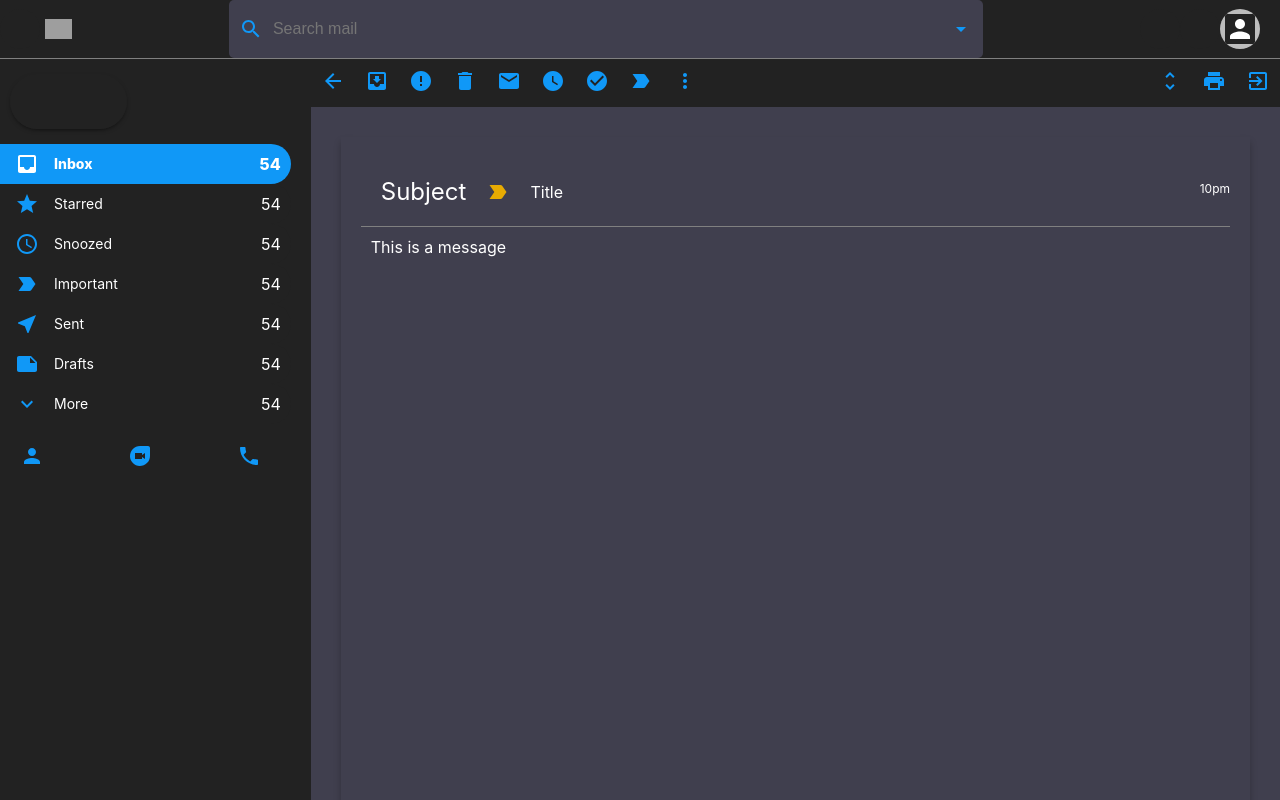
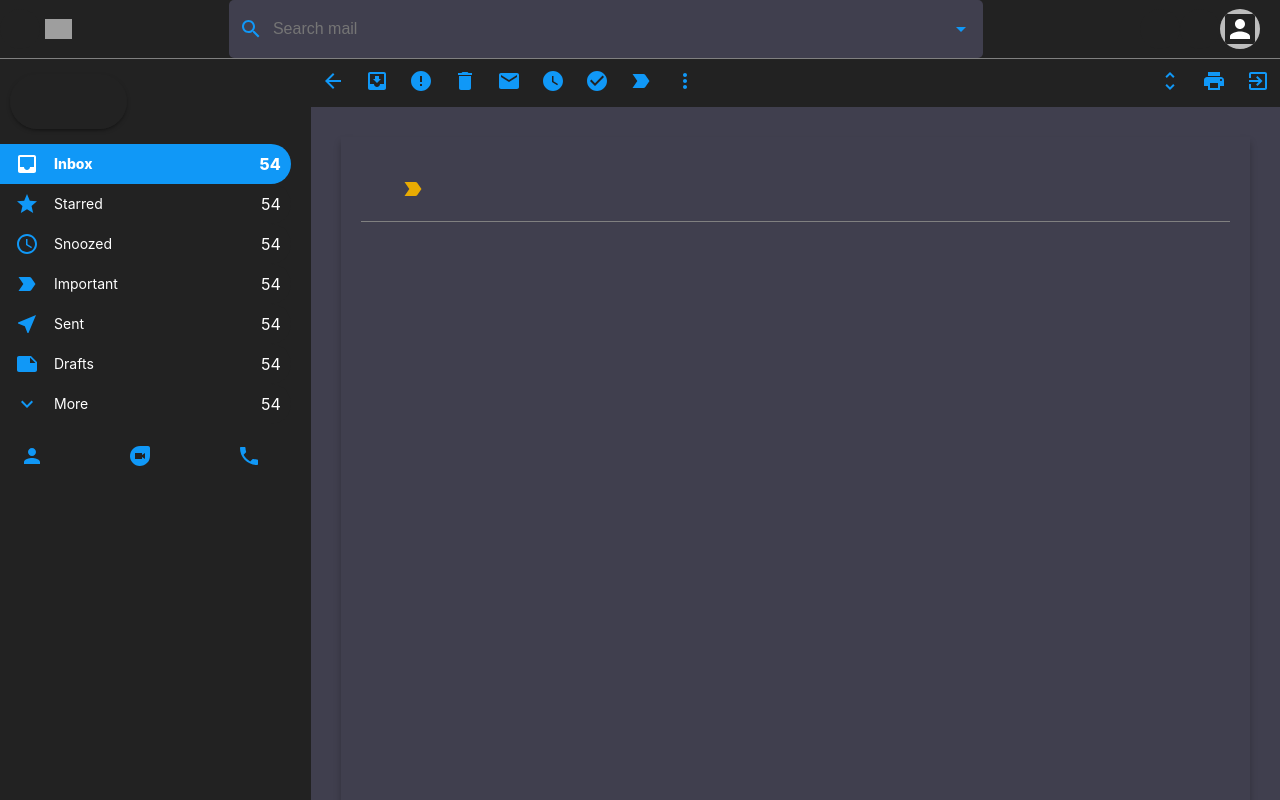
Before and after one commit to GethinDavies1990/gmail-clone, a React (Create React App) app: page /mail in a window 1280 px wide. Shown: the top 800 px of the page. Built offline with nearby package versions, Linux system fonts and the light colour scheme; grey boxes are pictures that could not be loaded.

Commit message:
mapped content to email component

```diff
--- a/src/Components/EmailListComponent/EmailList.jsx
+++ b/src/Components/EmailListComponent/EmailList.jsx
@@ -57,12 +57,16 @@ function EmailList() {
         />
       </div>
       <div className='emailList__list'>
-        <EmailRow
-          title='Twitch'
-          subject='Hello fellow streamer'
-          description='This is a test, blah blah blah, This is a test, blah blah blahThis is a test, blah blah blahThis is a test, blah blah blah '
-          time='10pm'
-        />
+        {emails.map(({ id, data: { to, subject, message, timestamp } }) => (
+          <EmailRow
+            id={id}
+            key={id}
+            title={to}
+            subject={subject}
+            description={message}
+            time={new Date(timestamp?.seconds * 1000).toUTCString()}
+          />
+        ))}
       </div>
     </div>
   );
--- a/src/Components/EmailListComponent/EmailRow.jsx
+++ b/src/Components/EmailListComponent/EmailRow.jsx
@@ -6,12 +6,20 @@ import {
   StarBorderOutlined,
 } from "@mui/icons-material";
 import { useNavigate } from "react-router-dom";
+import { selectMail } from "../../features/mailSlice";
+import { useDispatch } from "react-redux";
 
 function EmailRow({ title, subject, description, time, id }) {
   const navigate = useNavigate();
+  const dispatch = useDispatch();
+
+  const openMail = () => {
+    dispatch(selectMail({ title, subject, description, time, id }));
+    navigate("/mail");
+  };
 
   return (
-    <div onClick={() => navigate("/mail")} className='emailRow'>
+    <div onClick={openMail} className='emailRow'>
       <div className='emailRow__options'>
         <CheckBoxOutlineBlank />
         <StarBorderOutlined />
--- a/src/Components/MailComponent/Mail.jsx
+++ b/src/Components/MailComponent/Mail.jsx
@@ -15,9 +15,12 @@ import {
   WatchLater,
 } from "@mui/icons-material";
 import { useNavigate } from "react-router-dom";
+import { useSelector } from "react-redux";
+import { selectOpenMail } from "../../features/mailSlice";
 
 function Mail() {
   const navigate = useNavigate();
+  const selectedMail = useSelector(selectOpenMail);
 
   return (
     <div className='mail'>
@@ -65,13 +68,13 @@ function Mail() {
       </div>
       <div className='mail__body'>
         <div className='mail__bodyHeader'>
-          <h2>Subject</h2>
+          <h2>{selectedMail?.subject}</h2>
           <LabelImportant className='mail__important' />
-          <p>Title</p>
-          <p className='mail__time'>10pm</p>
+          <p>{selectedMail?.title}</p>
+          <p className='mail__time'>{selectedMail?.time}</p>
         </div>
         <div className='mail__message'>
-          <p>This is a message</p>
+          <p>{selectedMail?.description}</p>
         </div>
       </div>
     </div>
--- a/src/features/mailSlice.js
+++ b/src/features/mailSlice.js
@@ -1,11 +1,15 @@
-import { createAsyncThunk, createSlice } from "@reduxjs/toolkit";
+import { createSlice } from "@reduxjs/toolkit";
 
 export const mailSlice = createSlice({
   name: "mail",
   initialState: {
+    selectedMail: null,
     sendMessageIsOpen: false,
   },
   reducers: {
+    selectMail: (state, action) => {
+      state.selectedMail = action.payload;
+    },
     openSendMessage: (state) => {
       state.sendMessageIsOpen = true;
     },
@@ -15,8 +19,10 @@ export const mailSlice = createSlice({
   },
 });
 
-export const { openSendMessage, closeSendMessage } = mailSlice.actions;
+export const { selectMail, openSendMessage, closeSendMessage } =
+  mailSlice.actions;
 
 export const selectSendMessageIsOpen = (state) => state.mail.sendMessageIsOpen;
+export const selectOpenMail = (state) => state.mail.selectedMail; // Corrected selector
 
 export default mailSlice.reducer;
```
